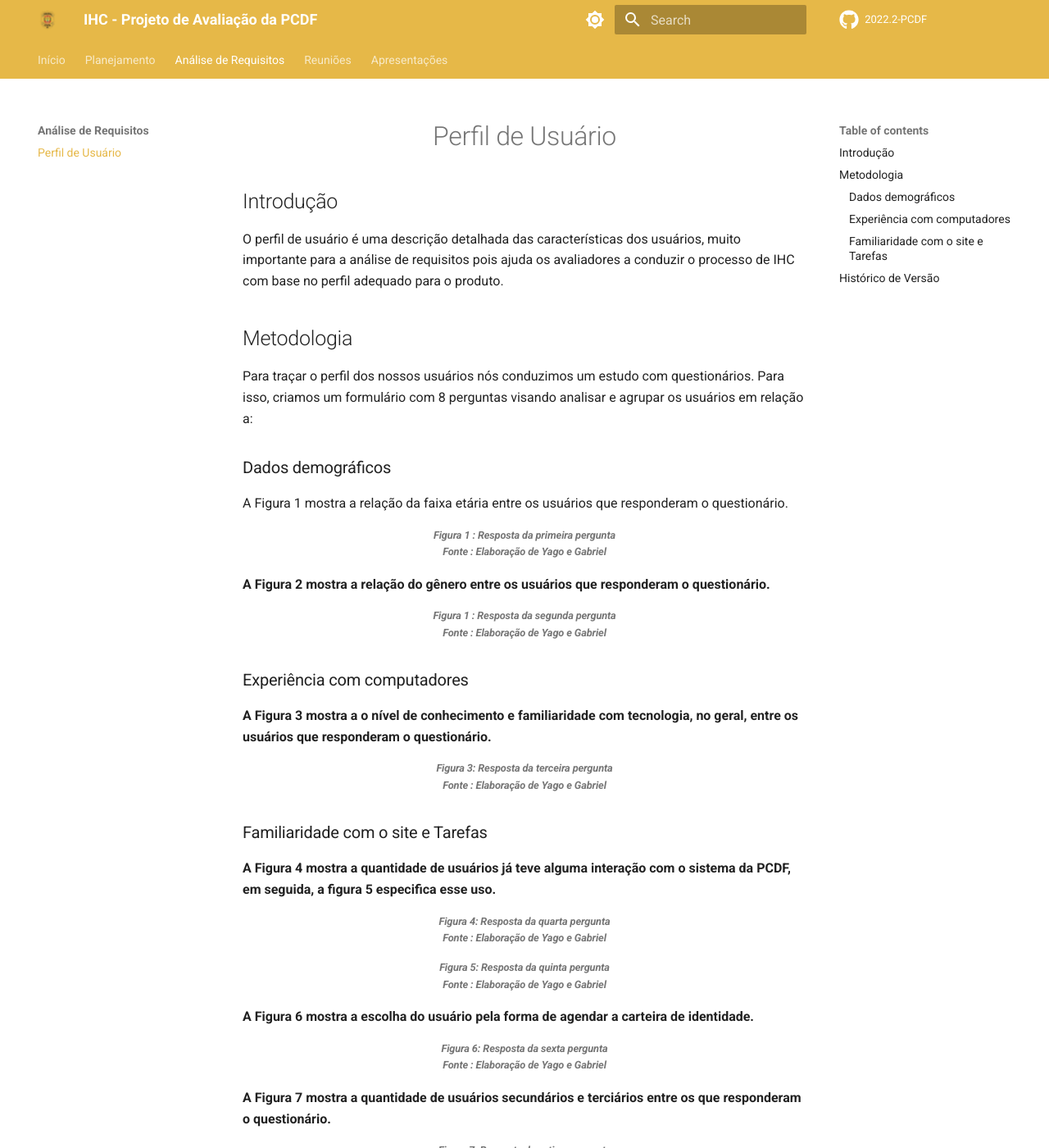
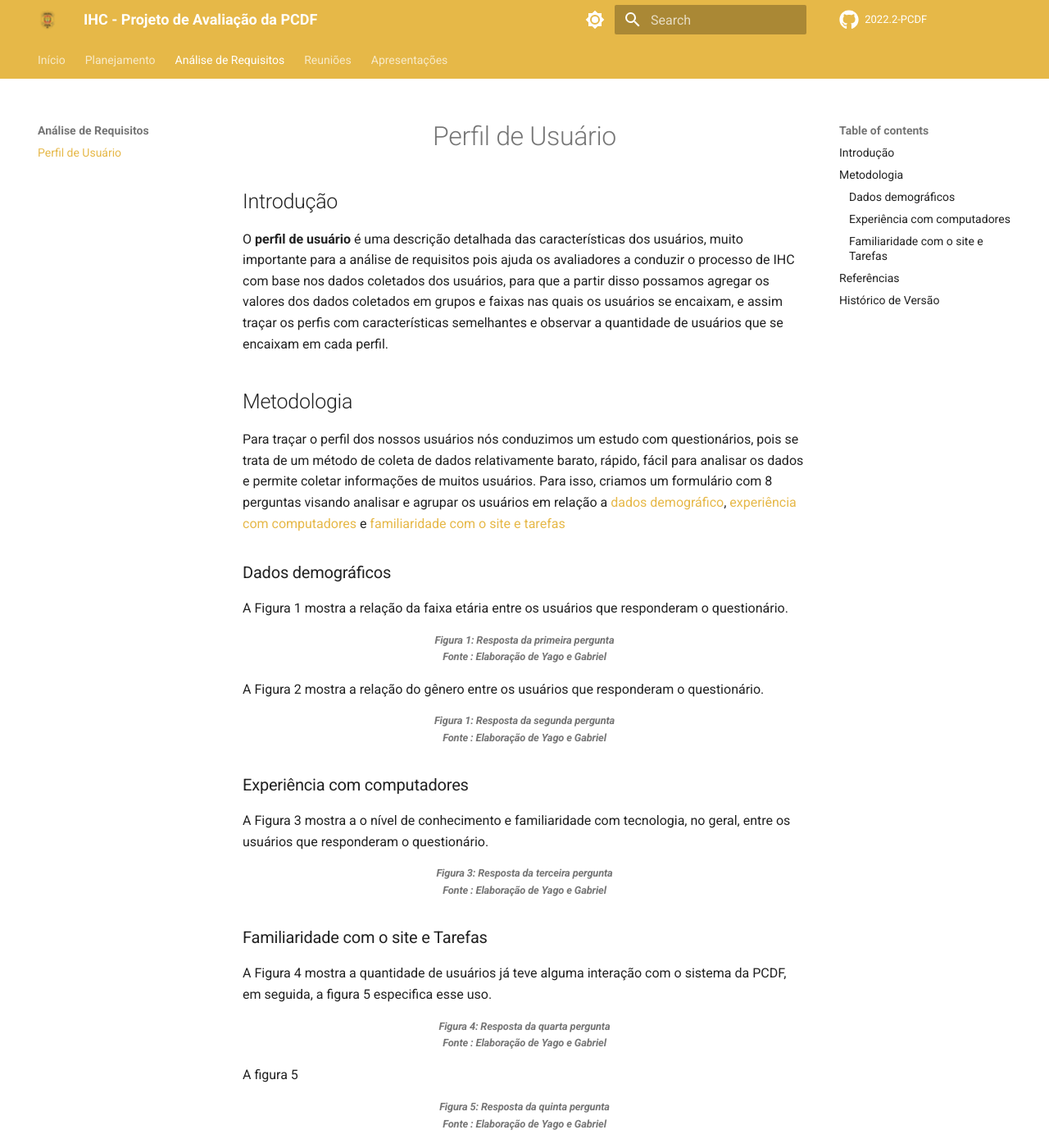
Before and after one commit to Interacao-Humano-Computador/2022.2-PCDF, an MkDocs documentation site: the page built from docs/analise-de-requisitos/user_profile.md, in a window 1280 px wide and 1400 px high. Shown: the whole window at 82% size. Built offline with MkDocs 1.6.1 and Material for MkDocs 9.7.7, drawn with Linux system fonts in a browser that asks for light colours; comment, search, counter and statistics services are not loaded; some of the changed text lies outside the part shown.

Commit message:
Alterando a introdução e a metodologia

```diff
--- a/docs/analise-de-requisitos/user_profile.md
+++ b/docs/analise-de-requisitos/user_profile.md
@@ -2,65 +2,91 @@
 
 ## Introdução
 
-O perfil de usuário é uma descrição detalhada das características dos usuários, muito importante para a análise de requisitos pois ajuda os avaliadores a conduzir o processo de IHC com base no perfil adequado para o produto.
+O **perfil de usuário** é uma descrição detalhada das características dos usuários, muito importante para a análise de requisitos pois ajuda os avaliadores a conduzir o processo de IHC com base nos dados coletados dos usuários, para que a partir disso possamos agregar os valores dos dados coletados em grupos e faixas nas quais os usuários se encaixam, e assim traçar os perfis com características semelhantes e observar a quantidade de usuários que se encaixam em cada perfil.
 
 ## Metodologia
 
-Para traçar o perfil dos nossos usuários nós conduzimos um estudo com questionários. Para isso, criamos um formulário com 8 perguntas visando analisar e agrupar os usuários em relação a:
+Para traçar o perfil dos nossos usuários nós conduzimos um estudo com questionários, pois se trata de um método de coleta de dados relativamente barato, rápido, fácil para analisar os dados e permite coletar informações de muitos usuários. Para isso, criamos um formulário com 8 perguntas visando analisar e agrupar os usuários em relação a [dados demográfico](#dados-demograficos), [experiência com computadores](#experiencia-com-computadores) e [familiaridade com o site e tarefas](#familiaridade-com-o-site-e-tarefas)
 
 ### Dados demográficos
+
 A Figura 1 mostra a relação da faixa etária entre os usuários que responderam o questionário.
 
-<figcaption align='center'>
-   <h6><b>Figura 1 : Resposta da primeira pergunta<br>Fonte : Elaboração de Yago e Gabriel</br></h6>
-</figcaption>
+<center>
+   <figcaption align='center'>
+      <h6><b>Figura 1:</b> Resposta da primeira pergunta<br>Fonte : Elaboração de Yago e Gabriel</br></h6>
+   </figcaption>
+</center>
+
 A Figura 2 mostra a relação do gênero entre os usuários que responderam o questionário.
 
-<figcaption align='center'>
-   <h6><b>Figura 1 : Resposta da segunda pergunta<br>Fonte : Elaboração de Yago e Gabriel</br></h6>
-</figcaption>
+<center>
+   <figcaption align='center'>
+      <h6><b>Figura 1:</b> Resposta da segunda pergunta<br>Fonte : Elaboração de Yago e Gabriel</br></h6>
+   </figcaption>
+</center>
 
 ### Experiência com computadores
 
 A Figura 3 mostra a o nível de conhecimento e familiaridade com tecnologia, no geral, entre os usuários que responderam o questionário.
 
-<figcaption align='center'>
-   <h6><b>Figura 3: Resposta da terceira pergunta<br>Fonte : Elaboração de Yago e Gabriel</br></h6>
-</figcaption>
+<center>
+   <figcaption align='center'>
+      <h6><b>Figura 3:</b> Resposta da terceira pergunta<br>Fonte : Elaboração de Yago e Gabriel</br></h6>
+   </figcaption>
+</center>
 
 ### Familiaridade com o site e Tarefas
 
 A Figura 4 mostra a quantidade de usuários já teve alguma interação com o sistema da PCDF, em seguida, a figura 5 especifica esse uso.
 
-<figcaption align='center'>
-   <h6><b>Figura 4: Resposta da quarta pergunta<br>Fonte : Elaboração de Yago e Gabriel</br></h6>
-</figcaption>
+<center>
+   <figcaption align='center'>
+      <h6><b>Figura 4:</b> Resposta da quarta pergunta<br>Fonte : Elaboração de Yago e Gabriel</br></h6>
+   </figcaption>
+</center>
 
-<figcaption align='center'>
-   <h6><b>Figura 5: Resposta da quinta pergunta<br>Fonte : Elaboração de Yago e Gabriel</br></h6>
-</figcaption>
+A figura 5
+
+<center>
+   <figcaption align='center'>
+      <h6><b>Figura 5:</b> Resposta da quinta pergunta<br>Fonte : Elaboração de Yago e Gabriel</br></h6>
+   </figcaption>
+</center>
 
 A Figura 6 mostra a escolha do usuário pela forma de agendar a carteira de identidade.
 
-<figcaption align='center'>
-   <h6><b>Figura 6: Resposta da sexta pergunta<br>Fonte : Elaboração de Yago e Gabriel</br></h6>
-</figcaption>
+<center>
+   <figcaption align='center'>
+      <h6><b>Figura 6:</b> Resposta da sexta pergunta<br>Fonte : Elaboração de Yago e Gabriel</br></h6>
+   </figcaption>
+</center>
 
 A Figura 7 mostra a quantidade de usuários secundários e terciários entre os que responderam o questionário.
 
-<figcaption align='center'>
-   <h6><b>Figura 7: Resposta da setima pergunta<br>Fonte : Elaboração de Yago e Gabriel</br></h6>
-</figcaption>
+<center>
+   <figcaption align='center'>
+      <h6><b>Figura 7:</b> Resposta da setima pergunta<br>Fonte : Elaboração de Yago e Gabriel</br></h6>
+   </figcaption>
+</center>
 
 A Figura 8 mostra a satisfação dos usuários com o uso do sistema da PCDF.
 
-<figcaption align='center'>
-   <h6><b>Figura 8: Resposta da oitava pergunta<br>Fonte : Elaboração de Yago e Gabriel</br></h6>
-</figcaption>
+<center>
+   <figcaption align='center'>
+      <h6><b>Figura 8:</b> Resposta da oitava pergunta<br>Fonte : Elaboração de Yago e Gabriel</br></h6>
+   </figcaption>
+</center>
 
+## Referências
+
+> [1]
+
+> [2]
 
 ## Histórico de Versão
 
-|    Data    | Versão |                Descrição                |                                               Auto(es)                                               |
-| :--------: | :----: | :-------------------------------------: | :--------------------------------------------------------------------------------------------------: |
-| 06/12/2022 |  1.0   |          Criação do documento           | [Gabriel Marcolino](https://github.com/GabrielMR360) e [Yago Passos](https://github.com/yagompassos) | [Rodrigo](https://github.com/OrlandiRodrigo) e [Guilherme](https://github.com/GG555-13) |
+|    Data    | Versão |               Descrição                |                                              Autor(es)                                               |                                       Revisor(es)                                       |
+| :--------: | :----: | :------------------------------------: | :--------------------------------------------------------------------------------------------------: | :-------------------------------------------------------------------------------------: |
+| 06/12/2022 |  1.0   |          Criação do documento          | [Gabriel Marcolino](https://github.com/GabrielMR360) e [Yago Passos](https://github.com/yagompassos) | [Rodrigo](https://github.com/OrlandiRodrigo) e [Guilherme](https://github.com/GG555-13) |
+| 07/12/2022 |  1.1   | Alterando a introdução e a metodologia |                         [Gabriel Marcolino](https://github.com/GabrielMR360)                         | [Rodrigo](https://github.com/OrlandiRodrigo) e [Guilherme](https://github.com/GG555-13) |
```
